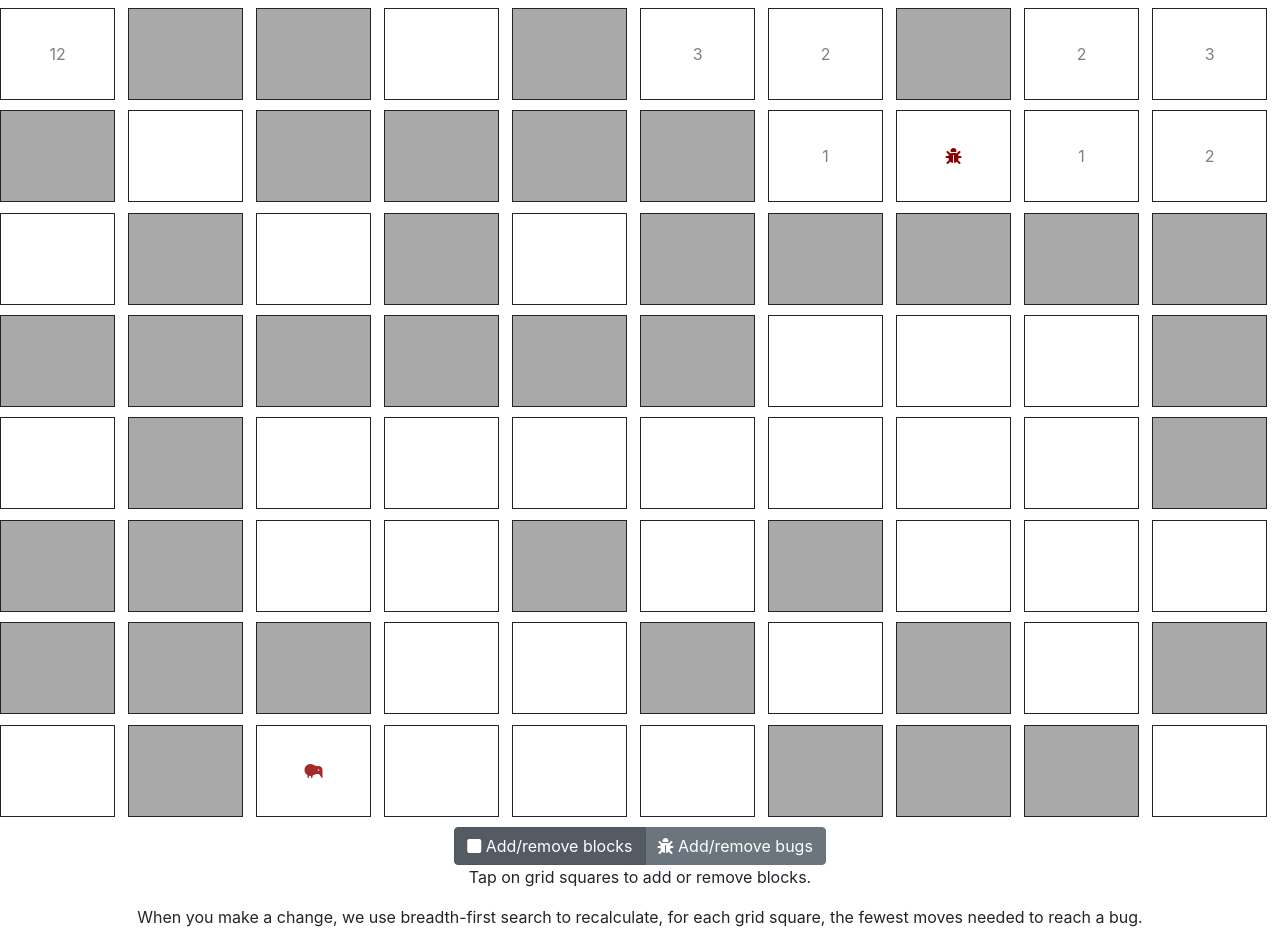
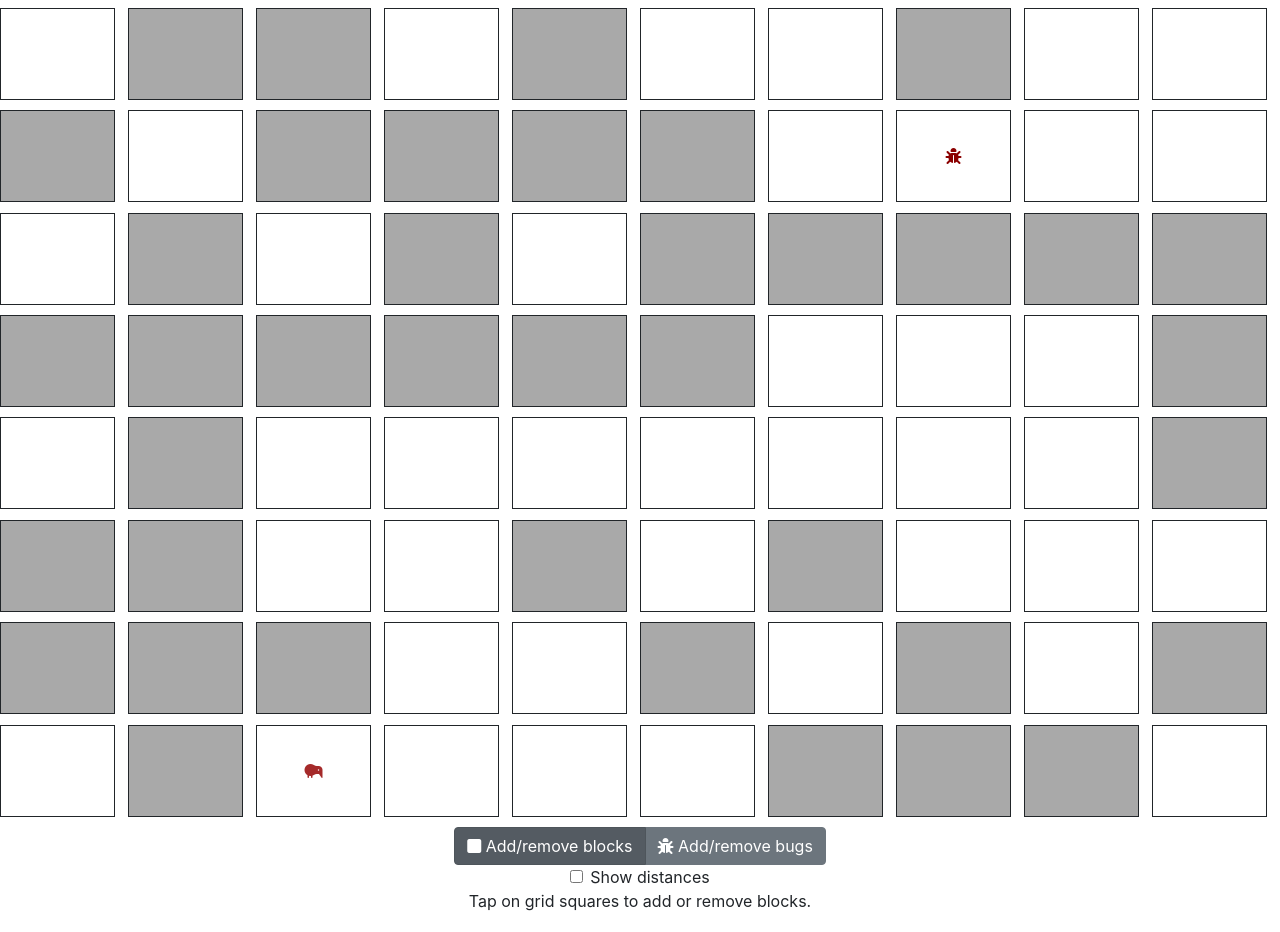
Before and after one commit to rmlowe/bfs, a React (Create React App) app: page / in a window 1280 px wide. Shown: the part 253-1185 px from the top of the page. Built offline with nearby package versions, Linux system fonts and the light colour scheme.

Commit message:
"Show distances" checkbox

```diff
--- a/src/App.tsx
+++ b/src/App.tsx
@@ -50,7 +50,7 @@ const initState = () => {
 
   blocks[kiwi[0]][kiwi[1]] = false;
   const distances = calculateDistances(blocks, cheese);
-  return { blocks, cheese, distances, addRemoveCheese: false, kiwi };
+  return { blocks, cheese, distances, addRemoveCheese: false, kiwi, showDistances: false };
 };
 
 const moves: [number, number][] = [[-1, 0], [0, -1], [0, 1], [1, 0]];
@@ -132,7 +132,7 @@ class App extends React.Component {
             key={index}
             blocks={blockRow}
             cheese={cheeseSlicer(index)}
-            distances={this.state.distances[index]}
+            distances={this.state.showDistances ? this.state.distances[index] : new Array(GRID_SIZE)}
             onClick={colIndex => this.toggle(index, colIndex)}
             kiwi={this.state.kiwi[0] === index ? [this.state.kiwi[1]] : []}
           />)}
@@ -152,6 +152,19 @@ class App extends React.Component {
             <i className="fas fa-bug"></i> Add/remove bugs
             </button>
         </div>
+        <div className="form-check">
+          <input
+            className="form-check-input"
+            type="checkbox"
+            value=""
+            id="showDistances"
+            checked={this.state.showDistances}
+            onChange={() => this.setState({ showDistances: !this.state.showDistances })}
+          />
+          <label className="form-check-label" htmlFor="showDistances">
+            Show distances
+          </label>
+        </div>
         <div>
           <p>Tap on grid squares to add or remove {this.state.addRemoveCheese ? 'bugs' : 'blocks'}.</p>
           <p>When you make a change, we use breadth-first search to recalculate, for each grid square, the fewest moves needed to
```
